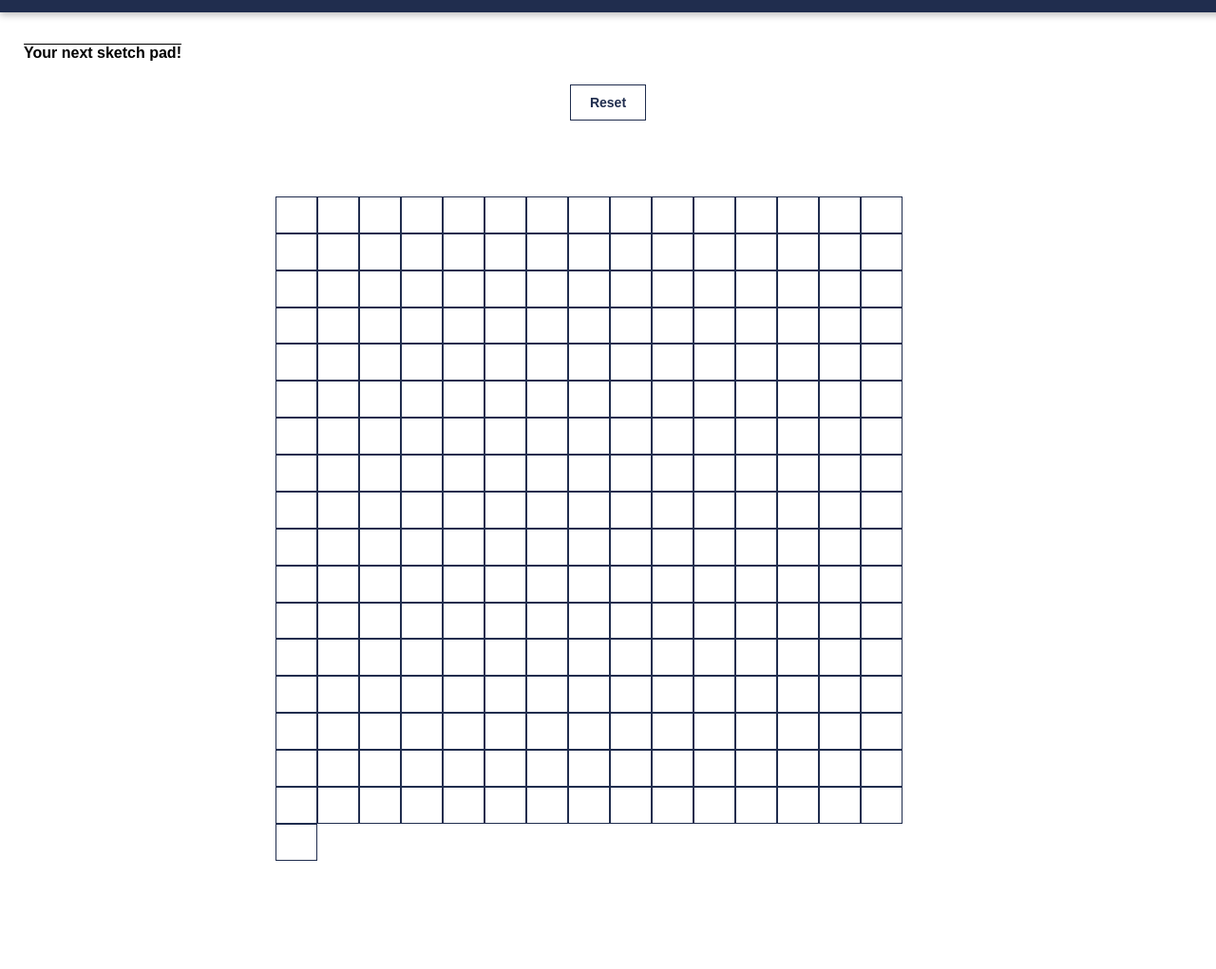
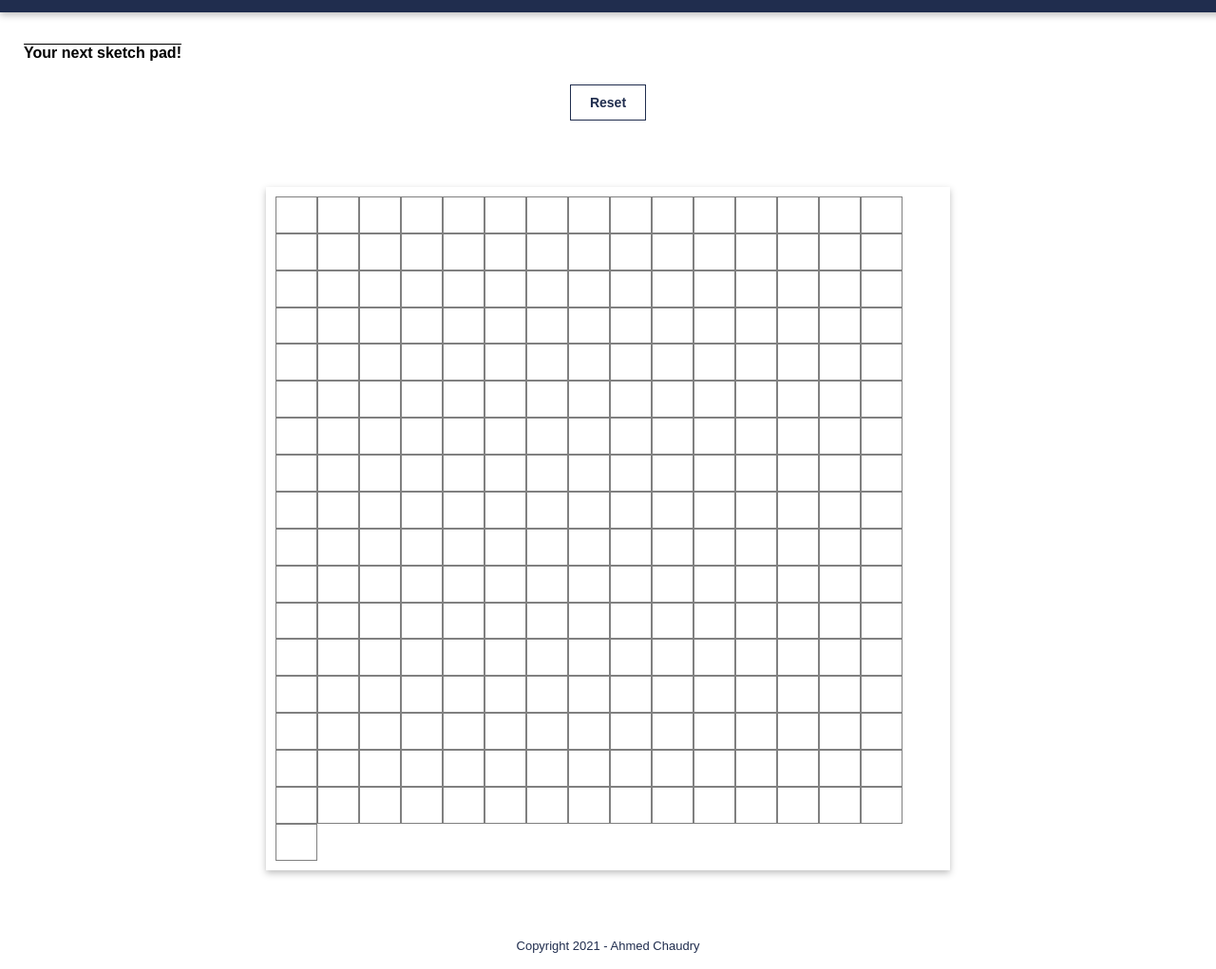
Before and after one commit to bemato/etch-a-sketch, a plain HTML site: page index.html in a window 1280 px wide. Shown: the part 57-1078 px from the top of the page at 95% size. Before the commit the page ends 1044 px from the top, so only its background shows below. Drawn offline with Linux system fonts and the light colour scheme.

Commit message:
cleaned up colors, added footer

```diff
--- a/index.html
+++ b/index.html
@@ -18,6 +18,10 @@
 
     <div class = 'sketchpad'></div>
 
+    <footer>
+        <p>Copyright 2021 - Ahmed Chaudry</p>
+    </footer>
+
     <script src="scripts.js"></script>
 </body>
 </html>
--- a/scripts.js
+++ b/scripts.js
@@ -29,7 +29,7 @@ let button = document.querySelector('button');
 
 button.addEventListener('click', function(e) {
     while(true){
-        let size = parseInt(prompt("What grid size would you like?"));
+        let size = parseInt(prompt("What grid size would you like? Make sure to enter less than 100 :)"));
         console.log(size);
         if (Number.isInteger(size) && size <= 100){
 
--- a/styles.css
+++ b/styles.css
@@ -1,6 +1,5 @@
 body{
     margin: 0px;
-    background-color: #cc8e35;
     font-family: 'Rubik', sans-serif;
     background: linear-gradient(to right, transparent 30px, var(--bg-color-line) 0, var(--bg-color-line) 31px, transparent 0, transparent 100%);
     line-height: 1.6;
@@ -61,10 +60,17 @@ button:hover{
     padding: 10px;
     width: 700px;
     height: 700px;
+    box-shadow: 0 3px 7px 0 rgba(0, 0, 0, 0.25);
 }
 
 .block{
     width: 6.0%;
-    border: #202d4e solid 0.5px;
+    border: gray solid 0.5px;
     text-align: center;
 }
+
+footer{
+    color: #202d4e;
+    font-size: small;
+    text-align: center;
+}
```
